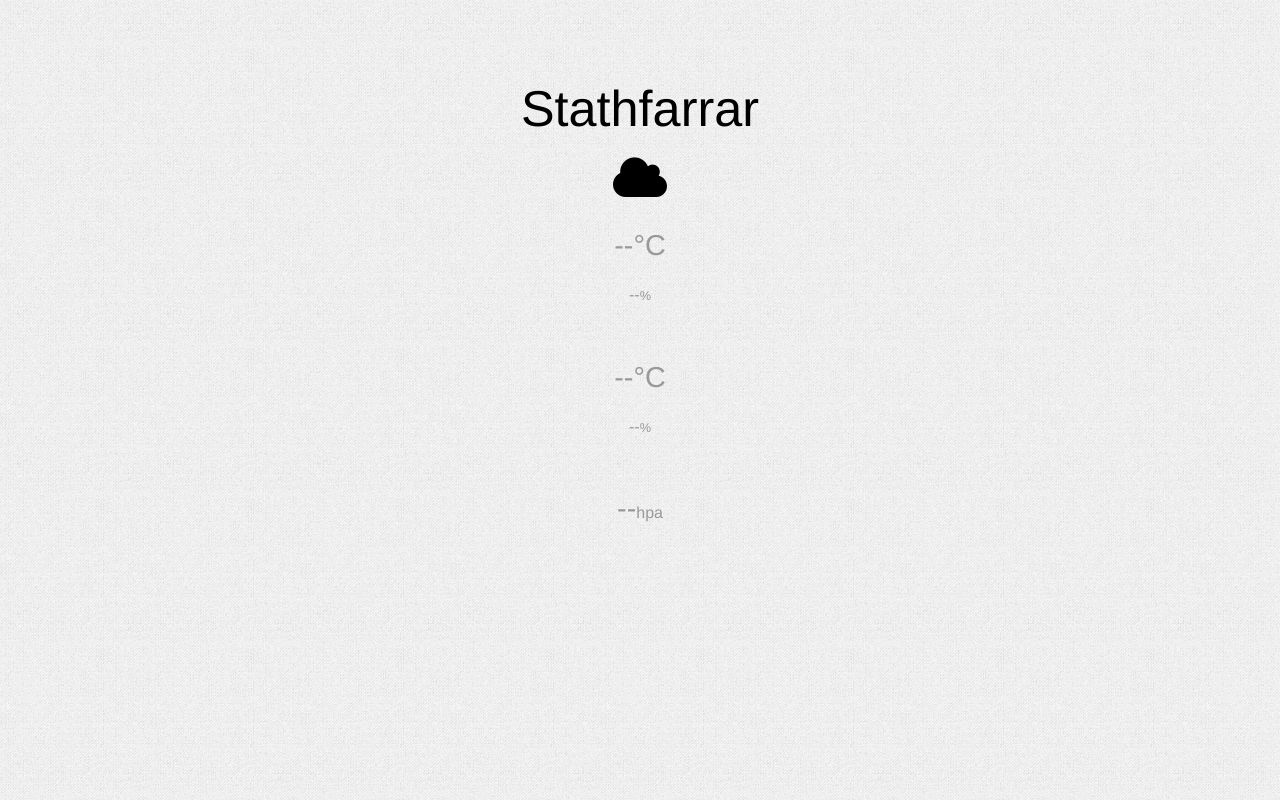
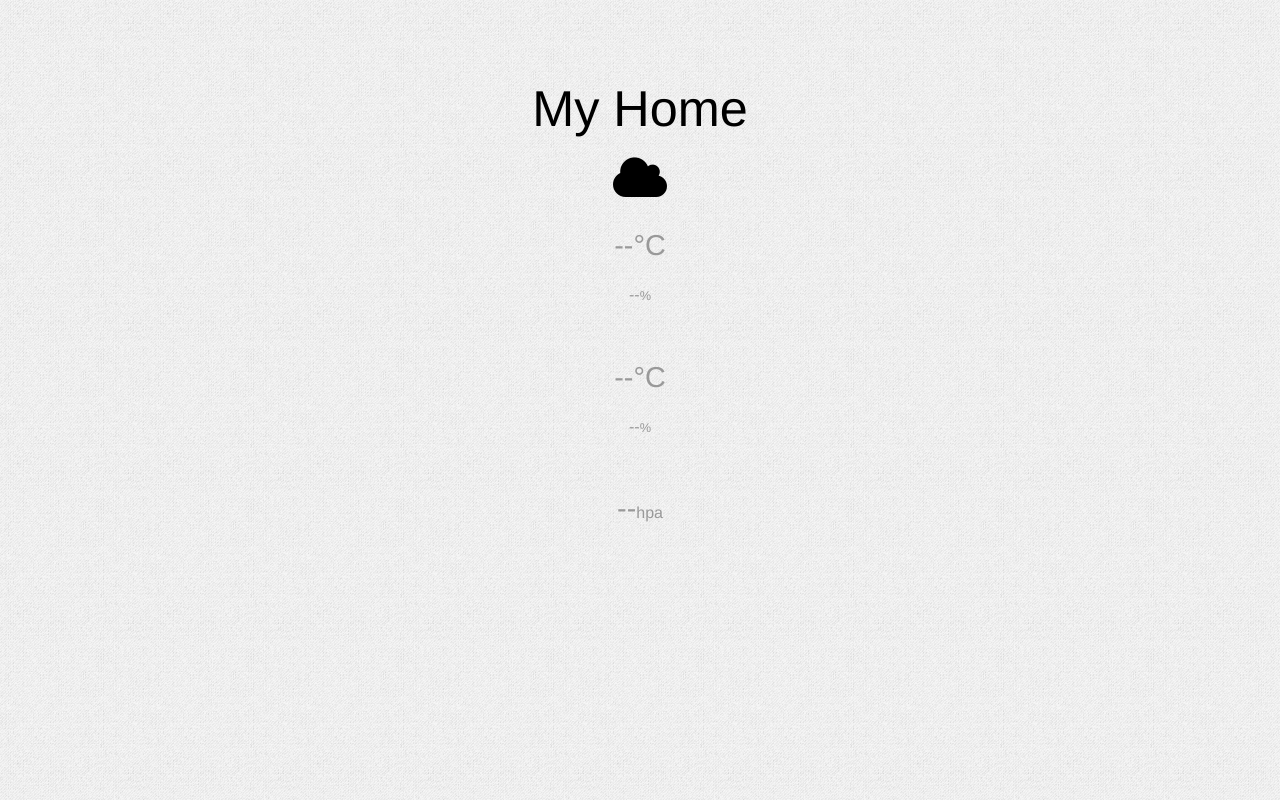
Before and after one commit to haricotbean/WeatherStation, a plain HTML site: page homepage/index.html in a window 1280 px wide. Drawn offline with nearby package versions, Linux system fonts and the light colour scheme; no server answers.

```diff
--- a/homepage/index.html
+++ b/homepage/index.html
@@ -29,7 +29,7 @@
                     return '<i class="'+g+'"></i>';
                 }
                 console.log("calling homepage");
-                hp.init({name:'Stathfarrar'}).getJSON("/weather/recent", 60, function(data) {
+                hp.init({name:'My Home'}).getJSON("/weather/recent", 60, function(data) {
                     weather = data.data[0];
                     delayed = data.data[data.data.length-1];
                     $('.indoor').text(weather['rf.temp_in']);
```
Also changed, not shown: README.md (added).
